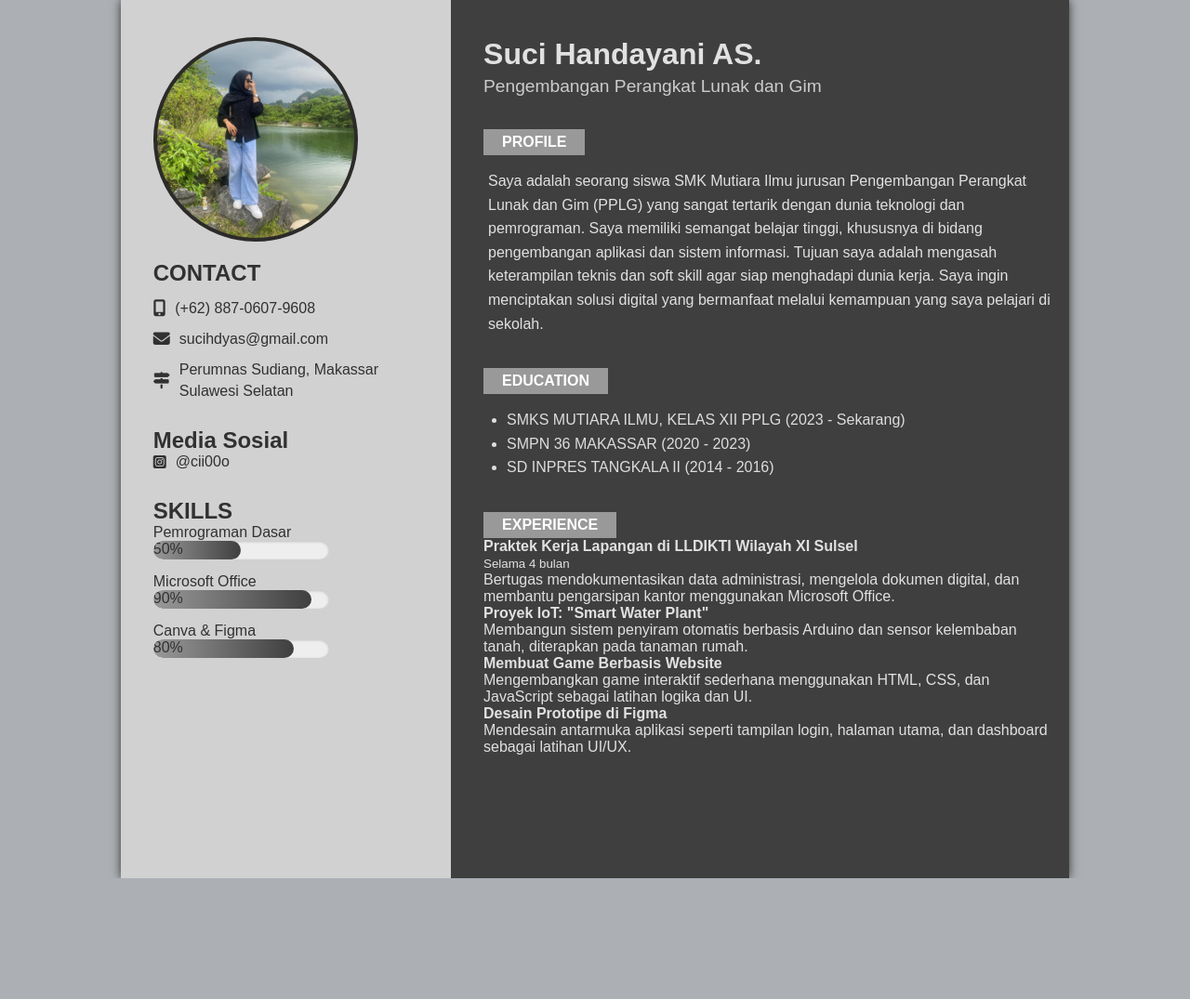
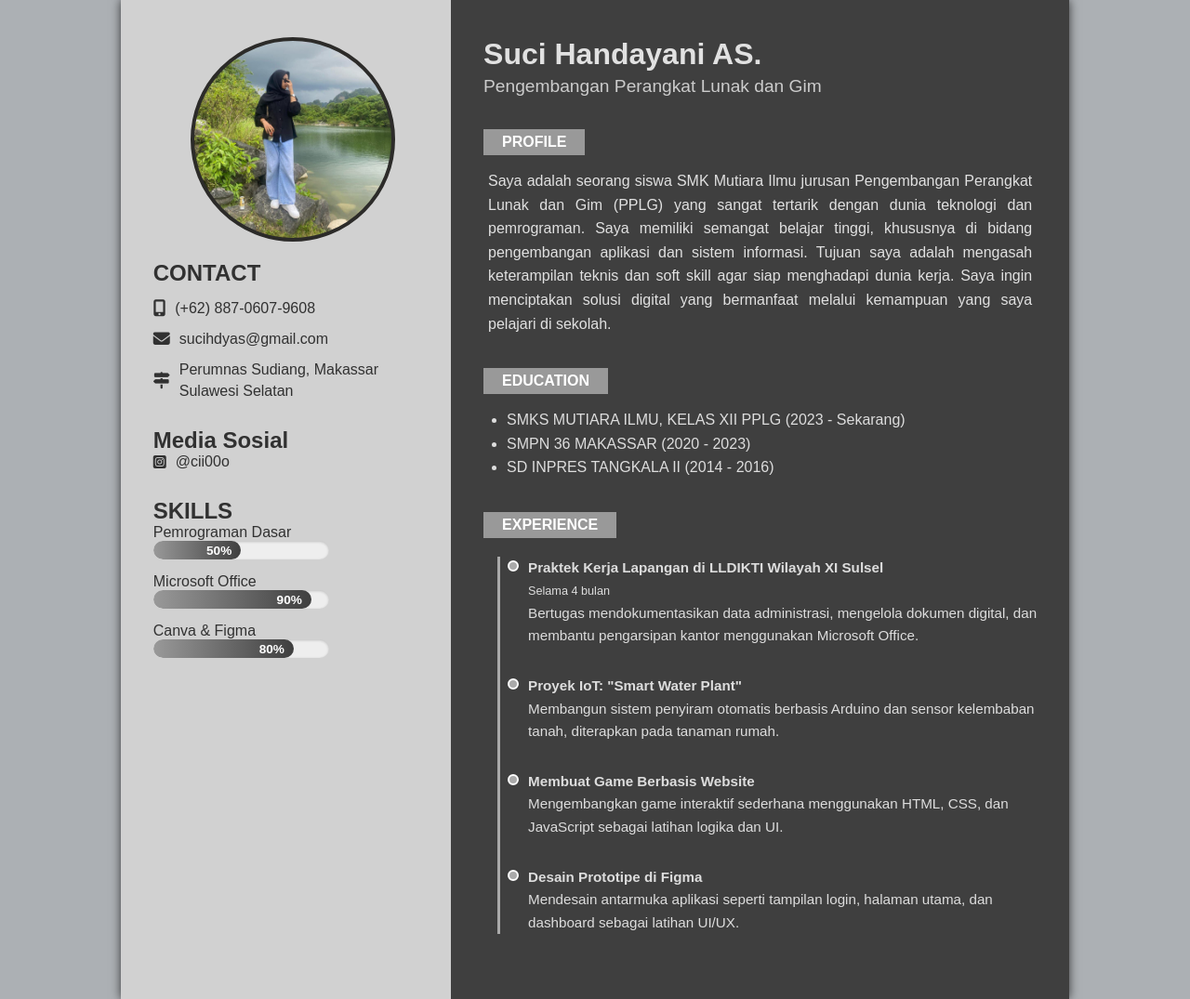
Before and after one commit to cici456-ctrl/suci00oo, a plain HTML site: page index.html in a window 1280 px wide. Shown: the whole page at 93% size. Before the commit the page ends 945 px from the top, so only its background shows below. Drawn offline with Linux system fonts and the light colour scheme.

Commit message:
Update style.css

```diff
--- a/style.css
+++ b/style.css
@@ -13,8 +13,8 @@ body {
     margin: auto;
     display: flex;
     width: 270mm;
-    height: 250mm;
-    overflow: hidden;
+    min-height: 100vh;
+    overflow: auto;
     box-shadow: 0px 0px 10px rgba(0, 0, 0, 0.7);
 }
 
@@ -32,9 +32,9 @@ body {
     border-radius: 50%;
     border: 4px solid #2c2b29;
     background-image: url("Gambar WhatsApp 2025-07-22 pukul 12.22.05_86fbb665.jpg");
-    background-position: center top;
+    background-position: center;
     background-size: cover;
-    margin-bottom: 20px;
+    margin: 0 auto 20px auto;
 }
 
 .contact-box h2 {
@@ -133,3 +133,71 @@ body {
     list-style-type: disc;
     color: #ddd;
 }
+
+.timeline {
+    position: relative;
+    margin-top: 20px;
+    margin-left: 15px;
+    border-left: 3px solid #aaa;
+    padding-left: 20px;
+}
+
+.timeline-item {
+    position: relative;
+    margin-bottom: 25px;
+}
+
+.timeline-item .bullet {
+    position: absolute;
+    left: -12px;
+    top: 4px;
+    width: 12px;
+    height: 12px;
+    background-color: #aaa;
+    border-radius: 50%;
+    border: 2px solid white;
+}
+
+.timeline-content {
+    font-size: 0.95em;
+    line-height: 1.5;
+    color: #ddd;
+}
+
+.pbar {
+    position: relative;
+    height: 100%;
+    background: linear-gradient(90deg, rgb(153, 153, 153), rgb(63, 63, 63));
+    border-radius: 20px;
+    transition: width 0.5s ease-in-out;
+    display: flex;
+    align-items: center;
+    justify-content: flex-end;
+    padding-right: 10px;
+    color: white;
+    font-size: 0.85em;
+    font-weight: bold;
+}
+
+.percentage {
+    position: relative;
+    z-index: 2;
+}
+
+
+.timeline-content {
+    font-size: 0.95em;
+    line-height: 1.6;
+    color: #ddd;
+    padding-left: 10px;
+}
+
+
+.timeline-item {
+    position: relative;
+    margin-bottom: 30px;
+}
+.profile-desc {
+    text-align: justify;
+    margin-right: 20px;
+}
```
